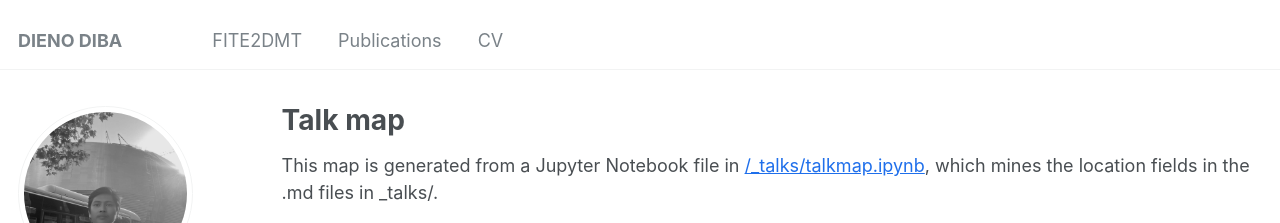
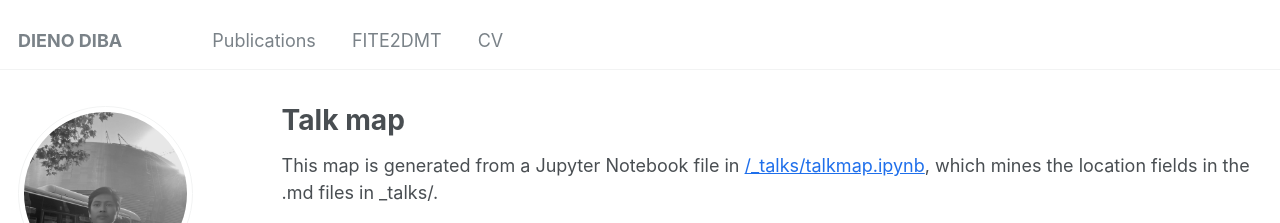
Before and after one commit to dienodiba/dienodiba.github.io, a Jekyll site: the page built from _pages/talkmap.html, in a window 1280 px wide. Shown: the top 223 px of the page. Built offline with Jekyll 4.4.1, drawn with Linux system fonts in a browser that asks for light colours; nearby versions of some CDN libraries; some web fonts are replaced; part of the change alters nothing that is shown.

```diff
--- a/_data/navigation.yml
+++ b/_data/navigation.yml
@@ -5,11 +5,12 @@
 # prevent it from being included in the site.
 
 main:
-  - title: "FITE2DMT"
-    url: /FITE2DMT
 
   - title: "Publications"
     url: https://scholar.google.com/citations?user=p5K7lDUAAAAJ&hl=en
 
+  - title: "FITE2DMT"
+    url: /FITE2DMT
+
   - title: "CV"
     url: /files/CVDienoDiba_20240818.pdf
```
